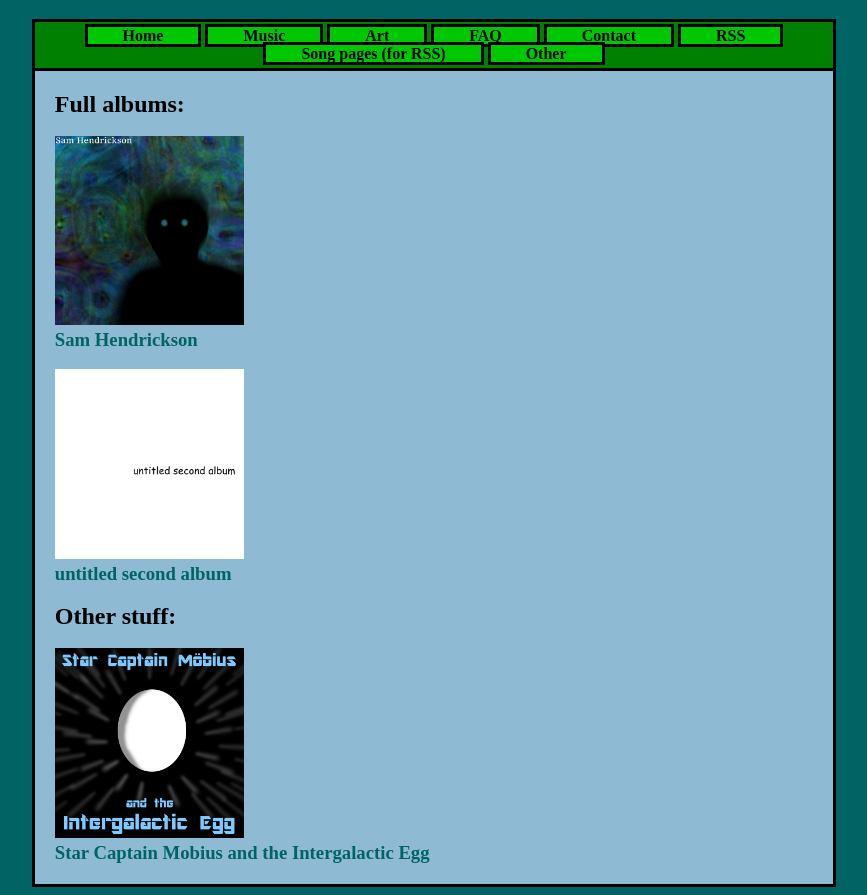
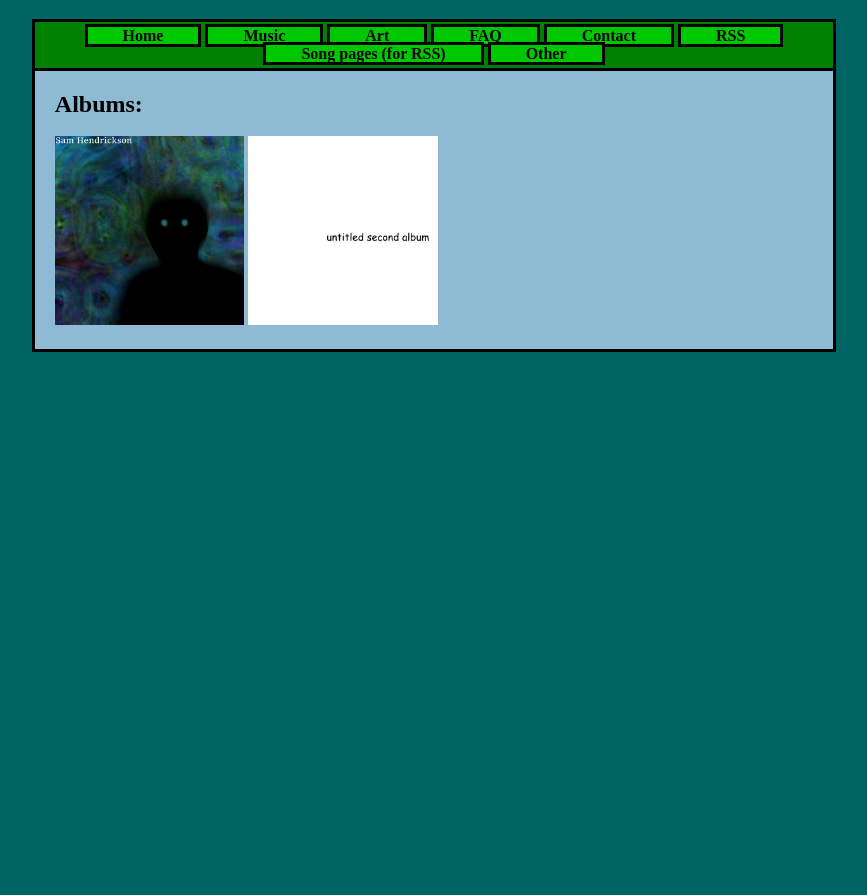
Before and after one commit to samhmusic/samhmusic.github.io, a plain HTML site: page music.html in a window 1280 px wide. Shown: the part 61-956 px from the top of the page, without its empty margins (206-1073 px from the left). After the commit the page ends 800 px from the top, so only its background shows below. Drawn offline with Linux system fonts and the light colour scheme.

Commit message:
Site desc and minor page tweaks

```diff
--- a/music.html
+++ b/music.html
@@ -25,27 +25,15 @@
 
 <div id="main">
 
-<h2>Full albums:</h2>
+<h2>Albums:</h2>
+<br>
 
-<br>
 <a href="a1.html">
 <img src="art/samh-album.jpg" width="25%">
-<h3>Sam Hendrickson</h3>
 </a>
-<br>
 
 <a href="a2.html">
 <img src="art/2.png" width="25%">
-<h3>untitled second album</h3>
-<br>
-</a>
-
-<h2>Other stuff:</h2>
-
-<a href="a2.html">
-<br>
-<img src="art/mobius.png" width="25%">
-<h3>Star Captain Mobius and the Intergalactic Egg</h3>
 </a>
 
 </div>
```
Also changed, not shown: faq.html (+4 -1 lines), index.html (+2 -1 lines), piano-roll.html (+2 -2 lines).
